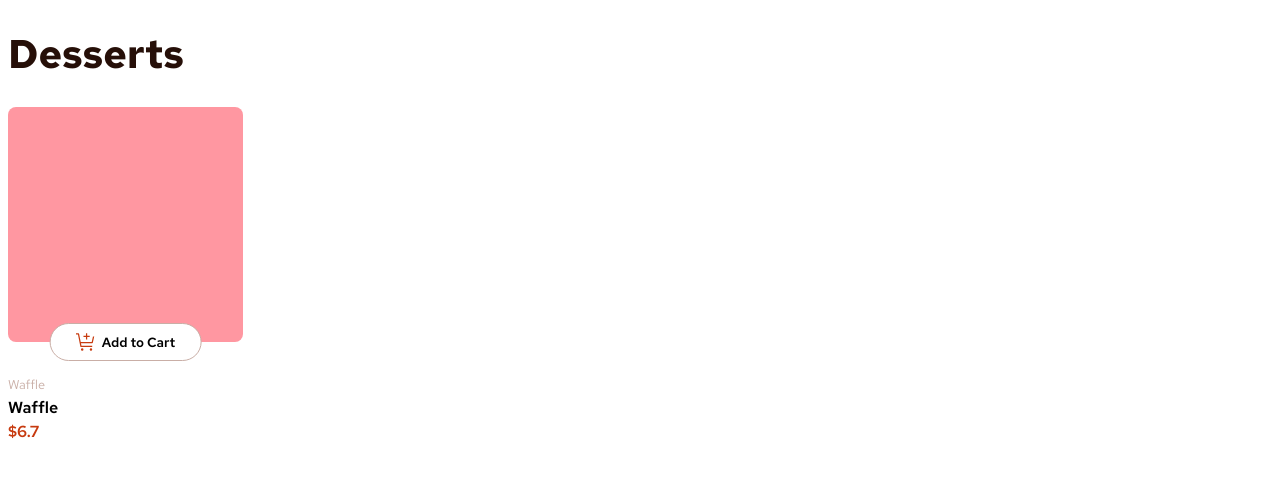
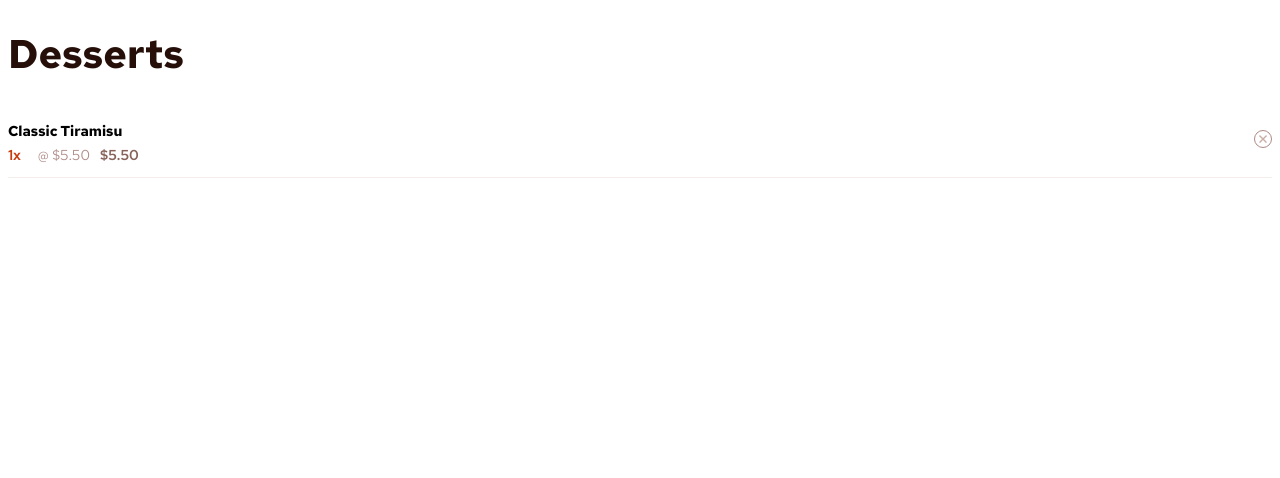
Before and after one commit to samuelola-dev/product-list-with-cart, a React (Vite) app: page / in a window 1280 px wide. Shown: the top 478 px of the page. Built offline with nearby package versions, Linux system fonts and the light colour scheme.

Commit message:
implemented cart item component

```diff
--- a/src/App.jsx
+++ b/src/App.jsx
@@ -1,10 +1,13 @@
+import CartItem from "./components/CartItem";
 import ProductCard from "./components/ProductCard";
 
 const App = () => {
     return(
         <>
             <h1>Desserts</h1>
-            <ProductCard/>
+            {/* <ProductCard/> */}
+            <CartItem/>
+
         </>
     )
 };
--- /dev/null
+++ b/src/components/CartItem.css
@@ -0,0 +1,50 @@
+.cart-item{
+    display: flex;
+    justify-content: space-between;
+    align-items: center;
+    padding: 0 0 5px 0;
+    border-bottom: 1px solid var(--rose-100);
+}
+
+/* name */
+.cart-item p:nth-of-type(1){
+    font-weight: bold;
+    font-size: 0.9rem;
+}
+
+/* amount */
+.cart-item p:nth-of-type(2) {
+    font-size: 0.9rem;
+    line-height: 0.2;
+}
+
+/* amount */
+.cart-item p:nth-of-type(2) span:nth-of-type(1){
+    font-weight: 600;
+    color: var(--red)
+}
+
+/* cost */
+.cart-item p:nth-of-type(2) span:nth-of-type(2){
+    color: var(--rose-400)
+}
+
+/* total */
+.cart-item p:nth-of-type(2) span:nth-of-type(3){
+    font-weight: 600;
+    color: var(--rose-500);
+}
+
+/* remove icon */
+.cart-item img{
+    width: 18px;
+    height: 18px;
+    border: 1px solid var(--rose-400);
+    border-radius: 100%;
+    padding: 3px;
+}
+
+.cart-item img:hover{
+    filter: brightness(0);
+    border: 1px solid black;
+}
--- /dev/null
+++ b/src/components/CartItem.jsx
@@ -0,0 +1,20 @@
+import "./CartItem.css";
+import removeItem from "../assets/images/icon-remove-item.svg";
+
+const CartItem = () => {
+    return (
+        <div className="cart-item">
+            <div>
+                <p>Classic Tiramisu</p>
+                <p>
+                    <span>1x</span>&nbsp;&nbsp;&nbsp;&nbsp;&nbsp;
+                    <span>@ $5.50</span>&nbsp;&nbsp;&nbsp;
+                    <span>$5.50</span>
+                </p>
+            </div>
+            <img src={removeItem}/>
+        </div>
+    );
+}
+
+export default CartItem;
```
Also changed, not shown: src/components/OrderSummary.jsx (added, +7 -0 lines), src/components/OrderSummary.css (added), src/components/ProductGrid.jsx (deleted), src/components/ProductList.jsx (added).
